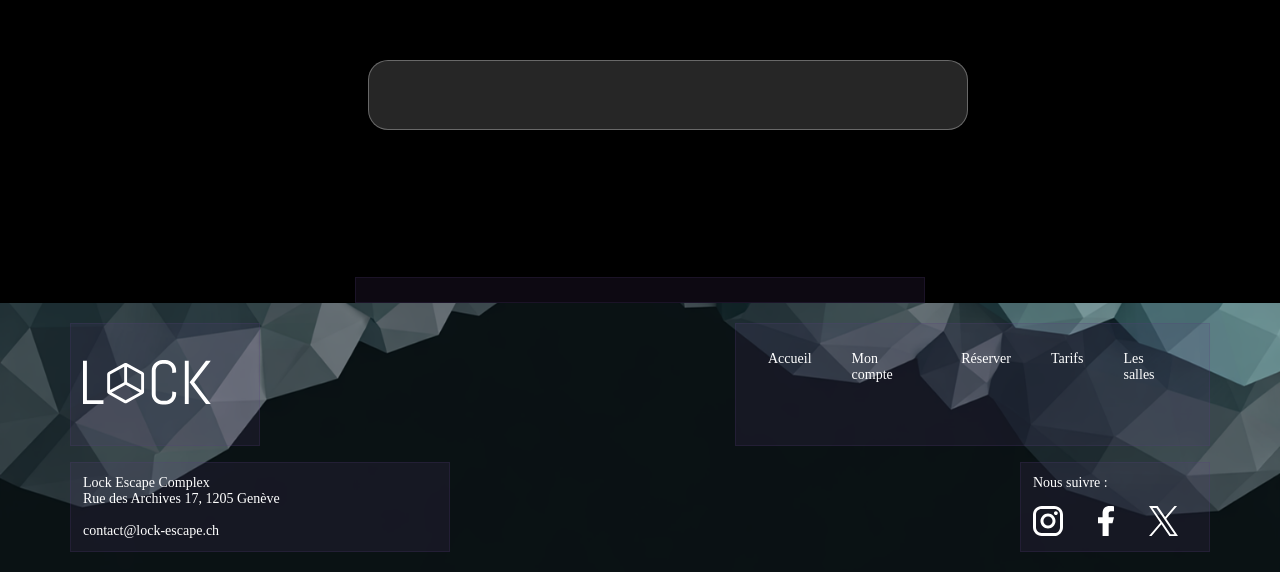
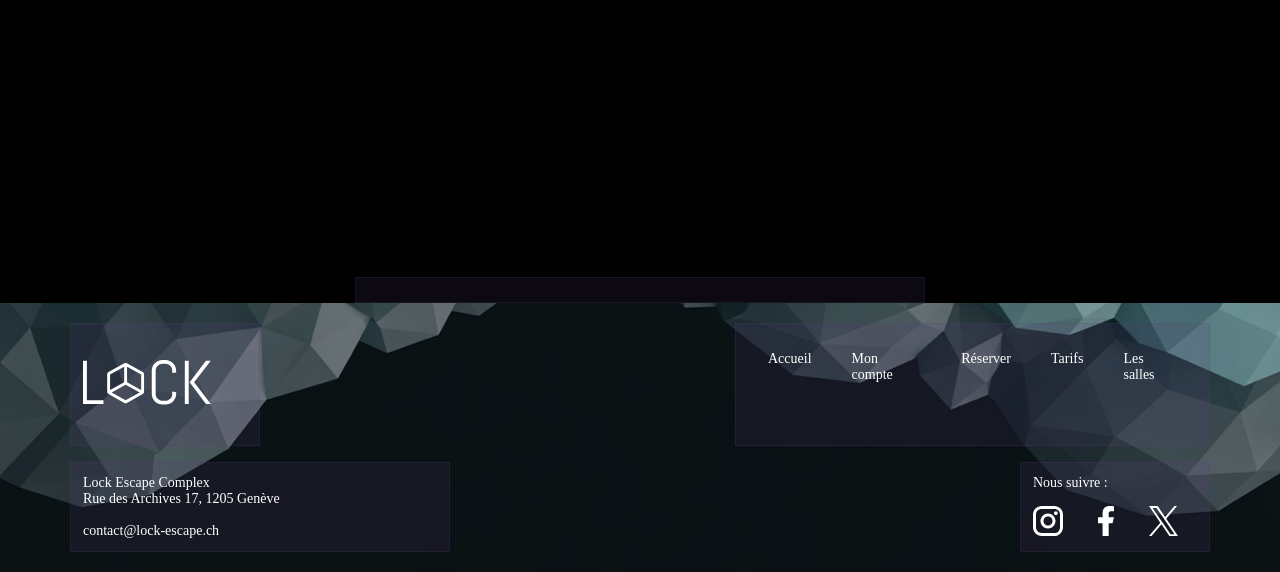
Before and after one commit to CharlineRime/Lock_escape_game, a website built with Parcel: page src/index.html in a window 1280 px wide. Shown: the part 1065-1637 px from the top of the page. Built offline with nearby package versions, Linux system fonts and the light colour scheme; a web font is replaced by a local one; what @splinetool/runtime would draw is missing.

Commit message:
tests again

```diff
--- a/src/index.html
+++ b/src/index.html
@@ -80,7 +80,9 @@
     </div>
     <div class="container">
       <div class="row">
-        <div class="col-6 offset-3"><div class="glass-rectangle"></div></div>
+        <div class="col-6 offset-3">
+          <!-- <div class="glass-rectangle"></div> -->
+        </div>
       </div>
     </div>
 
--- a/src/scss/_base.scss
+++ b/src/scss/_base.scss
@@ -134,19 +134,19 @@ label {
   background-color: var(--black);
 }
 
-.glass-rectangle {
-  width: 600px;
-  height: 70px;
-  margin-top: -230px;
-  background: rgba(255, 255, 255, 0.15);
-  backdrop-filter: blur(15px);
-  -webkit-backdrop-filter: blur(15px);
+// .glass-rectangle {
+//   width: 600px;
+//   height: 70px;
+//   margin-top: -230px;
+//   background: rgba(255, 255, 255, 0.15);
+//   backdrop-filter: blur(15px);
+//   -webkit-backdrop-filter: blur(15px);
+//   margin-left: 30px;
+//   border-radius: 20px;
+//   border: 1px solid rgba(255, 255, 255, 0.3);
 
-  border-radius: 20px;
-  border: 1px solid rgba(255, 255, 255, 0.3);
-
-  box-shadow: 0 8px 32px rgba(0, 0, 0, 0.2);
-  display: flex;
-  flex-direction: column;
-  justify-content: center;
-}
+//   box-shadow: 0 8px 32px rgba(0, 0, 0, 0.2);
+//   display: flex;
+//   flex-direction: column;
+//   justify-content: center;
+// }
```
